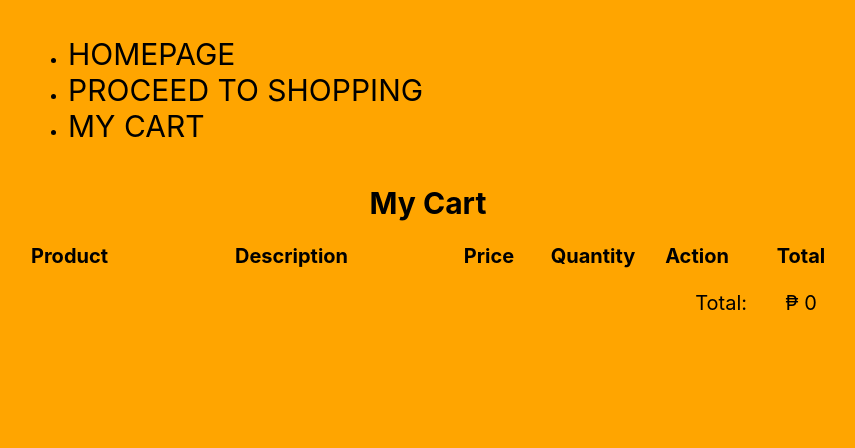
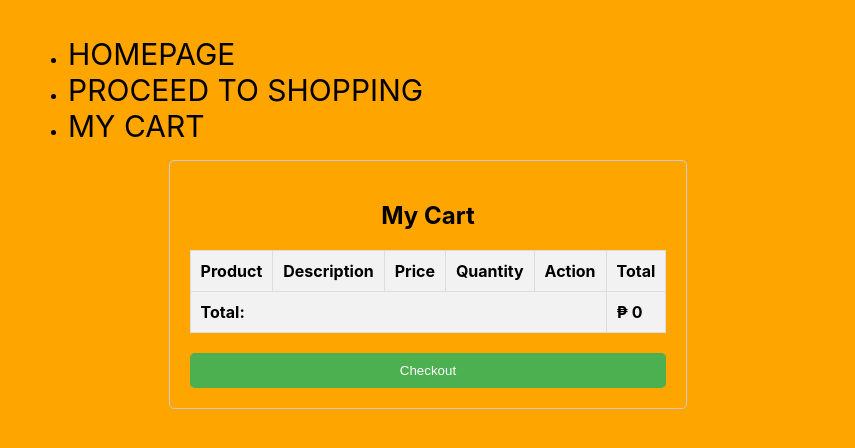
Before and after one commit to ArielAmante/ccs112eCommerce, a React (Create React App) app: page /cart in a window 1280 px wide. Shown: the top 448 px of the page, without its empty margins (212-1067 px from the left). Built offline with nearby package versions, Linux system fonts and the light colour scheme.

Commit message:
Added table to cartlist

```diff
--- a/src/App.css
+++ b/src/App.css
@@ -127,3 +127,85 @@ body {
 .main-content {
   text-align: center; /* Center the content */
 }
+
+/* Style the cart container */
+.cart-container {
+  max-width: 800px; /* Adjust max-width as needed */
+  margin: auto; /* Center the container */
+  padding: 20px;
+  border: 1px solid #ccc;
+  border-radius: 5px;
+}
+
+/* Style the cart title */
+.cart-title {
+  font-size: 24px;
+  font-weight: bold;
+  text-align: center;
+  margin-bottom: 20px;
+}
+
+/* Style the cart table */
+.cart-table {
+  width: 100%;
+  border-collapse: collapse;
+  margin-bottom: 20px;
+}
+
+/* Style the cart table header */
+.cart-table th {
+  border: 1px solid #ddd;
+  padding: 10px;
+  text-align: left;
+  background-color: #f2f2f2;
+}
+
+/* Style the cart table rows */
+.cart-table tr {
+  border: 1px solid #ddd;
+}
+
+/* Style the cart table data cells */
+.cart-table td {
+  border: 1px solid #ddd;
+  padding: 10px;
+}
+
+/* Style the total row */
+.cart-table .total-row {
+  background-color: #f2f2f2;
+  font-weight: bold;
+}
+
+/* Style the checkout button */
+.checkout-button {
+  display: block;
+  width: 100%;
+  padding: 10px;
+  background-color: #4CAF50;
+  color: white;
+  border: none;
+  border-radius: 5px;
+  cursor: pointer;
+  transition: background-color 0.3s ease-in-out;
+  text-align: center;
+  text-decoration: none;
+}
+
+.checkout-button:hover {
+  background-color: #45a049;
+}
+
+/* App.css */
+.remove-button {
+  background-color: red;
+  color: white;
+  border: none;
+  padding: 5px 10px;
+  cursor: pointer;
+  transition: background-color 0.3s ease;
+}
+
+.remove-button:hover {
+  background-color: darkred;
+}
--- a/src/App.js
+++ b/src/App.js
@@ -1,11 +1,11 @@
-//App.js
+// App.js
 import React, { useState } from 'react';
 import { BrowserRouter as Router, Routes, Route, Link } from 'react-router-dom';
 import './App.css';
 import Home from './components/Home';
 import ProductList from './components/ProductList';
 import Cart from './components/Cart';
-import ViewCart from './components/ViewCart'; // Import the ViewCart component
+import ViewCart from './components/ViewCart';
 
 function App() {
   const [cart, setCart] = useState([]);
@@ -34,6 +34,10 @@ function App() {
     }
   };
 
+  const clearCart = () => {
+    setCart([]);
+  };
+
   return (
     <Router>
       <div className="container">
@@ -53,8 +57,8 @@ function App() {
         <Routes>
           <Route path="/" element={<Home />} />
           <Route path="/products" element={<ProductList addToCart={addToCart} />} />
-          <Route path="/cart" element={<Cart cart={cart} removeFromCart={removeFromCart} incrementQuantity={incrementQuantity} decrementQuantity={decrementQuantity} />} />
-          <Route path="/viewcart" element={<ViewCart cart={cart} removeFromCart={removeFromCart} />} /> {/* Add Route for ViewCart */}
+          <Route path="/cart" element={<Cart cart={cart} removeFromCart={removeFromCart} incrementQuantity={incrementQuantity} decrementQuantity={decrementQuantity} clearCart={clearCart} />} />
+          <Route path="/viewcart" element={<ViewCart cart={cart} removeFromCart={removeFromCart} />} />
         </Routes>
       </div>
     </Router>
--- a/src/components/Cart.js
+++ b/src/components/Cart.js
@@ -1,46 +1,52 @@
-//Cart.js
+// Cart.js
 import React from 'react';
 
-const Cart = ({ cart, removeFromCart, incrementQuantity, decrementQuantity }) => {
+const Cart = ({ cart, removeFromCart, incrementQuantity, decrementQuantity, clearCart }) => {
   const totalPrice = cart.reduce((total, item) => total + item.price * item.quantity, 0);
 
+  const handleCheckout = () => {
+    alert('Your order has been placed. Thank you for your purchase');
+    clearCart(); // Clear the cart after placing the order
+  };
+
   return (
-    <div className="My-Cart" style={{ fontSize: '20px' }}>
-      <h2 style={{ textAlign: 'center', marginBottom: '20px' }}>My Cart</h2>
-      <table style={{ margin: 'auto' }}>
+    <div className="cart-container">
+      <h2 className="cart-title">My Cart</h2>
+      <table className="cart-table">
         <thead>
           <tr>
-            <th style={{ minWidth: '200px', textAlign: 'left' }}>Product</th>
-            <th style={{ minWidth: '200px', textAlign: 'left' }}>Description</th>
-            <th style={{ minWidth: '100px', textAlign: 'center' }}>Price</th>
-            <th style={{ minWidth: '100px', textAlign: 'center' }}>Quantity</th>
-            <th style={{ minWidth: '100px', textAlign: 'center' }}>Action</th>
-            <th style={{ minWidth: '100px', textAlign: 'center' }}>Total</th>
+            <th>Product</th>
+            <th>Description</th>
+            <th>Price</th>
+            <th>Quantity</th>
+            <th>Action</th>
+            <th>Total</th>
           </tr>
         </thead>
         <tbody>
           {cart.map((item, index) => (
             <tr key={index}>
-              <td style={{ textAlign: 'left' }}>{item.name}</td>
-              <td style={{ textAlign: 'left' }}>{item.description}</td>
-              <td style={{ textAlign: 'center' }}>₱ {item.price}</td>
-              <td style={{ textAlign: 'center' }}>
+              <td>{item.name}</td>
+              <td>{item.description}</td>
+              <td>₱ {item.price}</td>
+              <td>
                 <button onClick={() => decrementQuantity(index)}>-</button>
                 {item.quantity}
                 <button onClick={() => incrementQuantity(index)}>+</button>
               </td>
-              <td style={{ textAlign: 'center' }}>
-                <button onClick={() => removeFromCart(index)}>Remove</button>
+              <td>
+                <button className="remove-button" onClick={() => removeFromCart(index)}>Remove</button>
               </td>
-              <td style={{ textAlign: 'center' }}>₱ {item.price * item.quantity}</td>
+              <td>₱ {item.price * item.quantity}</td>
             </tr>
           ))}
-          <tr>
-            <td colSpan="5" style={{ textAlign: 'right', paddingTop: '20px' }}>Total:</td>
-            <td style={{ paddingTop: '20px', textAlign: 'center' }}>₱ {totalPrice}</td>
+          <tr className="total-row">
+            <td colSpan="5">Total:</td>
+            <td>₱ {totalPrice}</td>
           </tr>
         </tbody>
       </table>
+      <button className="checkout-button" onClick={handleCheckout}>Checkout</button>
     </div>
   );
 };
```
